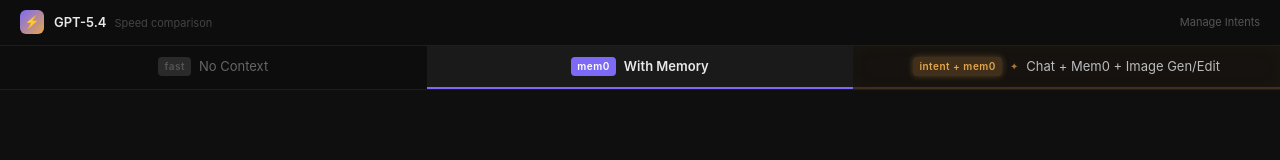
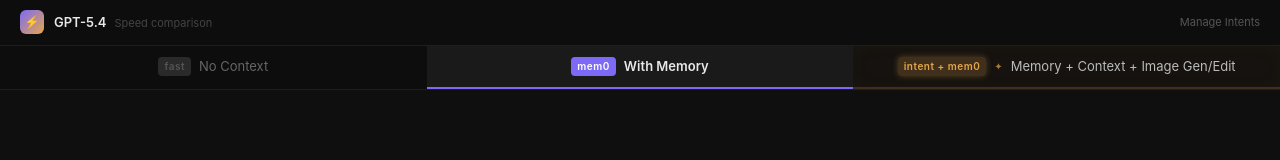
Before and after one commit to ahmad-44/test-llm-speed-with-without-context, a Next.js app: page / in a window 1280 px wide. Shown: the top 160 px of the page. Built offline with nearby package versions, Linux system fonts and the light colour scheme.

Commit message:
change to tab text

```diff
--- a/app/page.tsx
+++ b/app/page.tsx
@@ -888,7 +888,7 @@
       <div style={{ display: "flex", borderBottom: "1px solid #1e1e1e", background: "#0d0d0d", flexShrink: 0 }}>
         <Tab active={mode === "bare"} onClick={() => setMode("bare")} label="No Context" badge="fast" color="#2ea87e" />
         <Tab active={mode === "context"} onClick={() => setMode("context")} label="With Memory" badge="mem0" color="#7c6af7" />
-        <Tab active={mode === "intent"} onClick={() => setMode("intent")} label="Chat + Mem0 + Image Gen/Edit" badge="intent + mem0" color="#e5a64b" featured />
+        <Tab active={mode === "intent"} onClick={() => setMode("intent")} label="Memory + Context + Image Gen/Edit" badge="intent + mem0" color="#e5a64b" featured />
       </div>
 
       {mode === "context" && (
```
